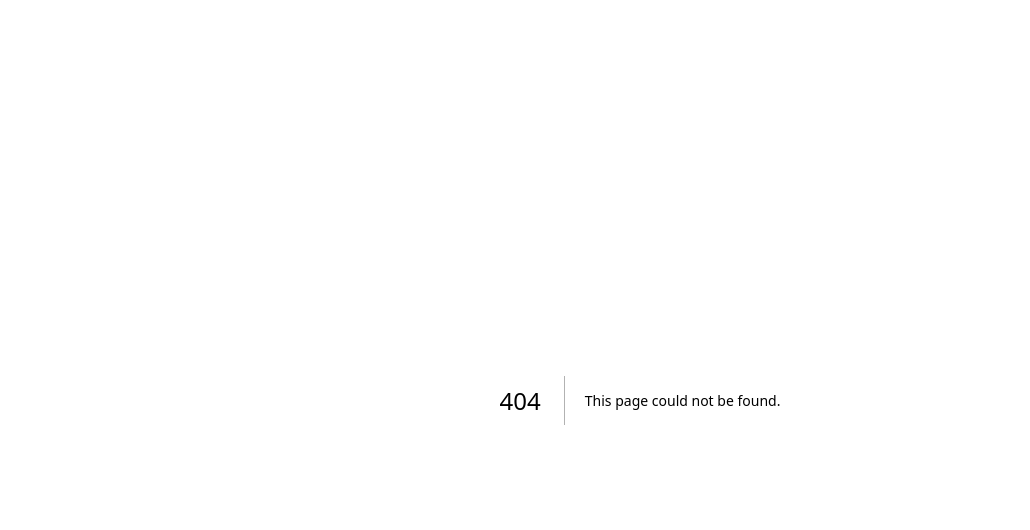
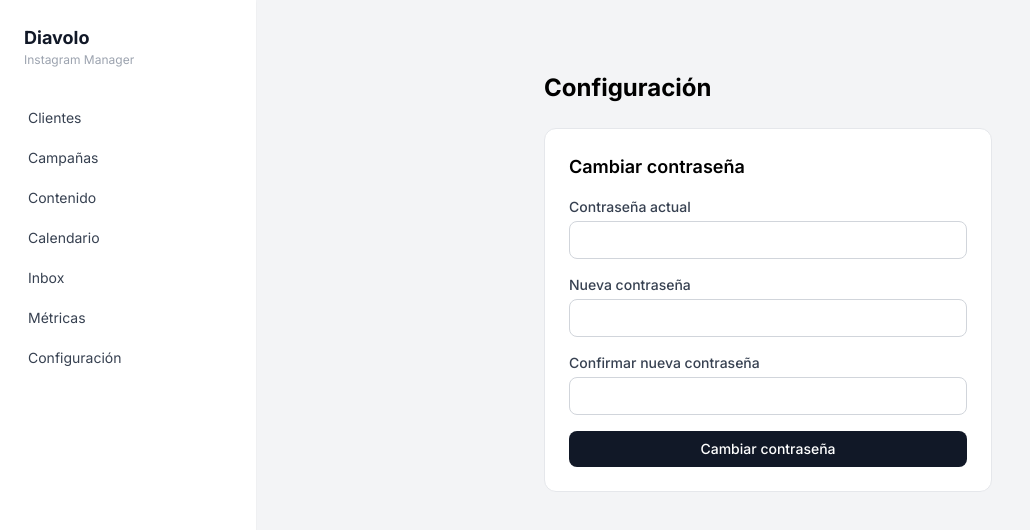
Before and after one commit to Diavolo2108/DIM, a Next.js app in the folder frontend/: page /dashboard/configuracion in a window 1280 px wide. Before the commit this address had no page. Shown: the top 530 px of the page, without its empty margins (0-1030 px from the left). Built offline with nearby package versions, Linux system fonts and the light colour scheme; no server answers.

Commit message:
feat: cambio de contraseña desde el dashboard

```diff
--- /dev/null
+++ b/frontend/app/dashboard/configuracion/page.tsx
@@ -0,0 +1,102 @@
+"use client";
+
+import { useState } from "react";
+import { apiFetch } from "@/lib/api";
+
+export default function ConfiguracionPage() {
+  const [current, setCurrent] = useState("");
+  const [nueva, setNueva] = useState("");
+  const [confirmar, setConfirmar] = useState("");
+  const [loading, setLoading] = useState(false);
+  const [msg, setMsg] = useState<{ type: "ok" | "error"; text: string } | null>(null);
+
+  async function handleSubmit(e: React.FormEvent) {
+    e.preventDefault();
+    setMsg(null);
+    if (nueva !== confirmar) {
+      setMsg({ type: "error", text: "Las contraseñas nuevas no coinciden" });
+      return;
+    }
+    if (nueva.length < 8) {
+      setMsg({ type: "error", text: "La contraseña debe tener al menos 8 caracteres" });
+      return;
+    }
+    setLoading(true);
+    try {
+      await apiFetch("/auth/change-password", {
+        method: "PUT",
+        body: JSON.stringify({ current_password: current, new_password: nueva }),
+      });
+      setMsg({ type: "ok", text: "Contraseña actualizada correctamente" });
+      setCurrent(""); setNueva(""); setConfirmar("");
+    } catch (err: unknown) {
+      const error = err as { message?: string };
+      setMsg({ type: "error", text: error?.message || "Error al cambiar contraseña" });
+    } finally {
+      setLoading(false);
+    }
+  }
+
+  return (
+    <div className="max-w-md mx-auto mt-10">
+      <h1 className="text-2xl font-bold mb-6">Configuración</h1>
+
+      <div className="bg-white rounded-xl border border-gray-200 p-6">
+        <h2 className="text-lg font-semibold mb-4">Cambiar contraseña</h2>
+        <form onSubmit={handleSubmit} className="space-y-4">
+          <div>
+            <label className="block text-sm font-medium text-gray-700 mb-1">
+              Contraseña actual
+            </label>
+            <input
+              type="password"
+              value={current}
+              onChange={(e) => setCurrent(e.target.value)}
+              required
+              className="w-full border border-gray-300 rounded-lg px-3 py-2 text-sm focus:outline-none focus:ring-2 focus:ring-gray-900"
+            />
+          </div>
+          <div>
+            <label className="block text-sm font-medium text-gray-700 mb-1">
+              Nueva contraseña
+            </label>
+            <input
+              type="password"
+              value={nueva}
+              onChange={(e) => setNueva(e.target.value)}
+              required
+              minLength={8}
+              className="w-full border border-gray-300 rounded-lg px-3 py-2 text-sm focus:outline-none focus:ring-2 focus:ring-gray-900"
+            />
+          </div>
+          <div>
+            <label className="block text-sm font-medium text-gray-700 mb-1">
+              Confirmar nueva contraseña
+            </label>
+            <input
+              type="password"
+              value={confirmar}
+              onChange={(e) => setConfirmar(e.target.value)}
+              required
+              className="w-full border border-gray-300 rounded-lg px-3 py-2 text-sm focus:outline-none focus:ring-2 focus:ring-gray-900"
+            />
+          </div>
+
+          {msg && (
+            <div className={`text-sm px-3 py-2 rounded-lg ${msg.type === "ok" ? "bg-green-50 text-green-700" : "bg-red-50 text-red-700"}`}>
+              {msg.text}
+            </div>
+          )}
+
+          <button
+            type="submit"
+            disabled={loading}
+            className="w-full bg-gray-900 text-white rounded-lg px-4 py-2 text-sm font-medium hover:bg-gray-700 disabled:opacity-50"
+          >
+            {loading ? "Guardando..." : "Cambiar contraseña"}
+          </button>
+        </form>
+      </div>
+    </div>
+  );
+}
--- a/frontend/app/dashboard/layout.tsx
+++ b/frontend/app/dashboard/layout.tsx
@@ -19,6 +19,7 @@ export default function DashboardLayout({
             { href: "/dashboard/calendario", label: "Calendario" },
             { href: "/dashboard/inbox", label: "Inbox" },
             { href: "/dashboard/metricas", label: "Métricas" },
+            { href: "/dashboard/configuracion", label: "Configuración" },
           ].map((item) => (
             <a
               key={item.href}
```
Also changed, not shown: 1 other file (tests, documents, lock files or other folders).
